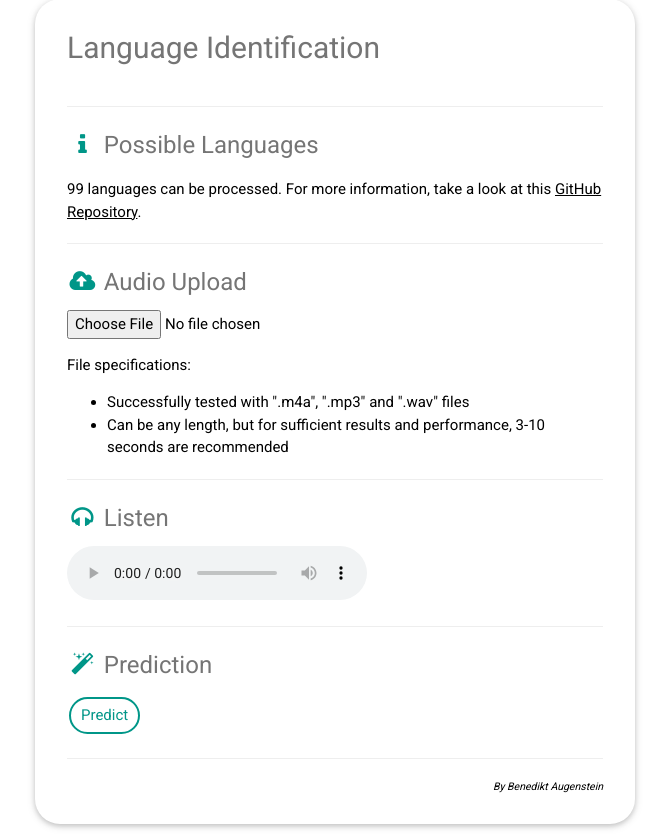
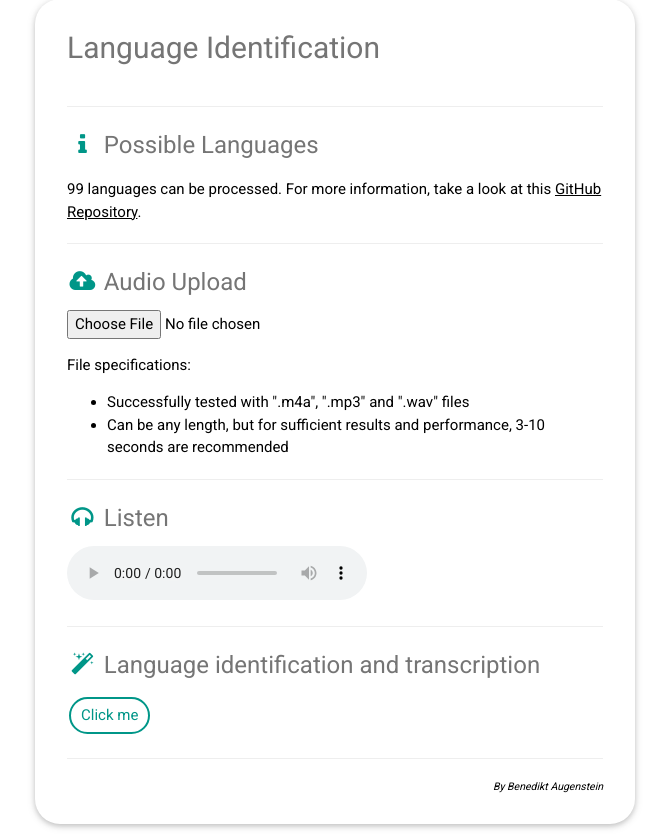
Before and after one commit to benediktaugenstein/language-detection, a Flask app: page / in a window 1280 px wide. Shown: the part 17-857 px from the top of the page, without its empty margins (305-974 px from the left). Run offline with Flask 2, Linux system fonts and the light colour scheme.

Commit message:
Update input.html

```diff
--- a/templates/input.html
+++ b/templates/input.html
@@ -94,9 +94,9 @@
 
               <hr>
 
-              <h3 class="w3-text-grey"><i class="fa fa-magic fa-fw w3-text-teal"></i> Prediction</h3>
+              <h3 class="w3-text-grey"><i class="fa fa-magic fa-fw w3-text-teal"></i> Language identification and transcription</h3>
 
-              <input type="submit" class="button button1" id="submit_button" value="Predict" onclick="loading();" disabled>
+              <input type="submit" class="button button1" id="submit_button" value="Click me" onclick="loading();" disabled>
 
             </form>
 
```
